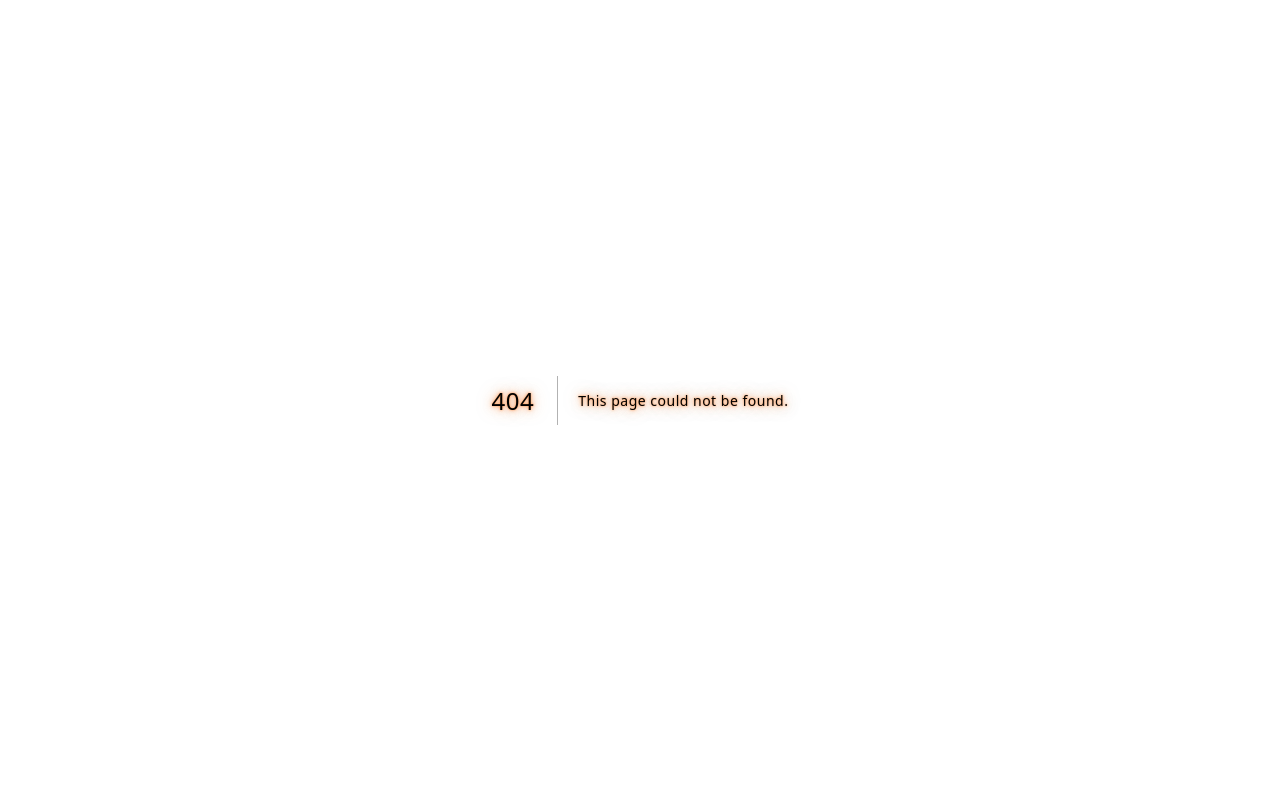
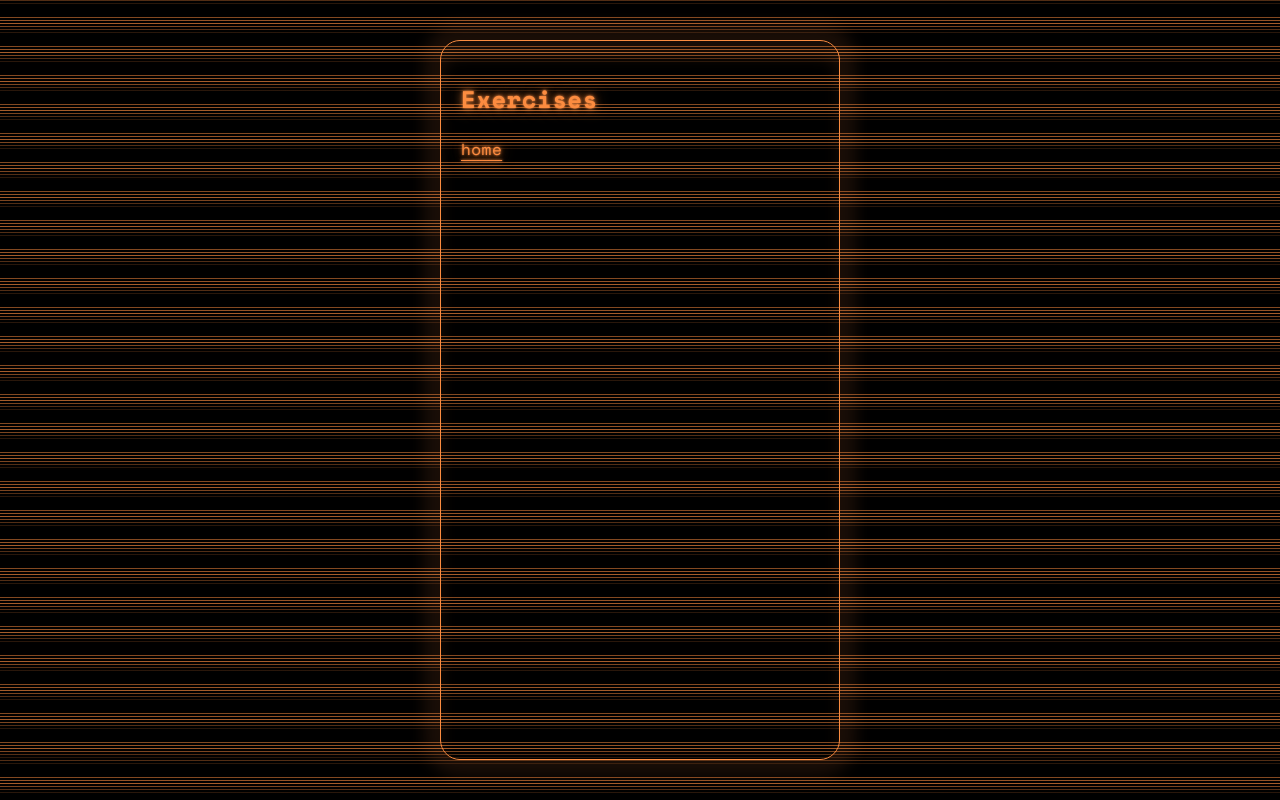
Before and after one commit to jakobm101/capstone-atomicworkouts, a Next.js app: page /exercises in a window 1280 px wide. Before the commit this address had no page. Built offline with nearby package versions, Linux system fonts and the light colour scheme.

Commit message:
page linked

```diff
--- /dev/null
+++ b/pages/exercises/index.jsx
@@ -0,0 +1,10 @@
+import Link from "next/link";
+
+export default function ExercisesPage() {
+  return (
+    <main>
+      <h2>Exercises</h2>
+      <Link href={`/`}>home</Link>
+    </main>
+  );
+}
--- a/pages/index.jsx
+++ b/pages/index.jsx
@@ -5,6 +5,7 @@ export default function HomePage() {
     <main>
       <h2>Atomic Workouts</h2>
       <Link href={"/workouts"}>Workouts</Link>
+      <Link href={"/exercises"}>Exercises</Link>
     </main>
   );
 }
--- a/styles.js
+++ b/styles.js
@@ -105,6 +105,7 @@ a {
   color: var(--color-orange-10);
   text-underline-offset: 0.3rem;
   text-decoration-thickness: 0.1px;
+  padding: 0 5px 0 0;
   &:visited {
     color: var(--color-orange-5);
   }
```
